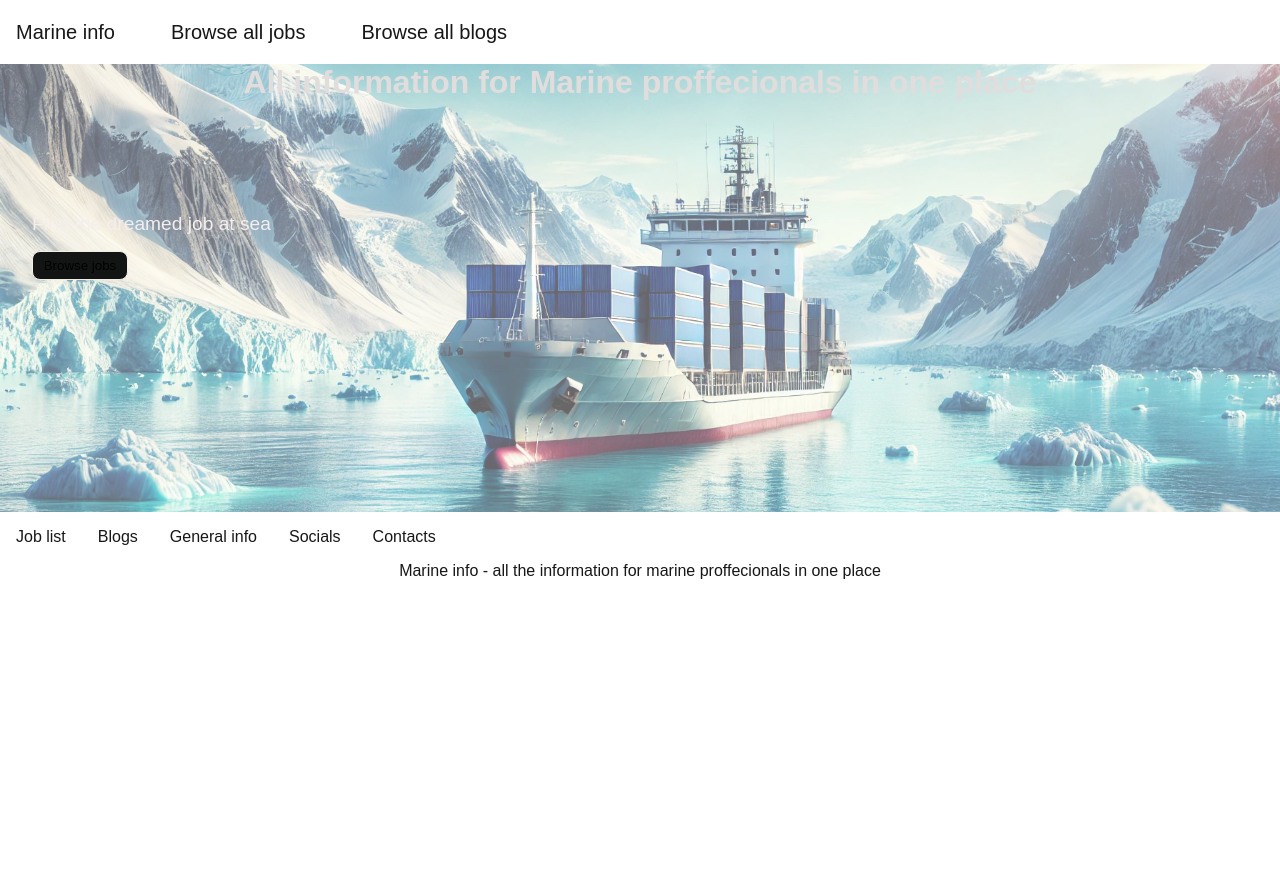
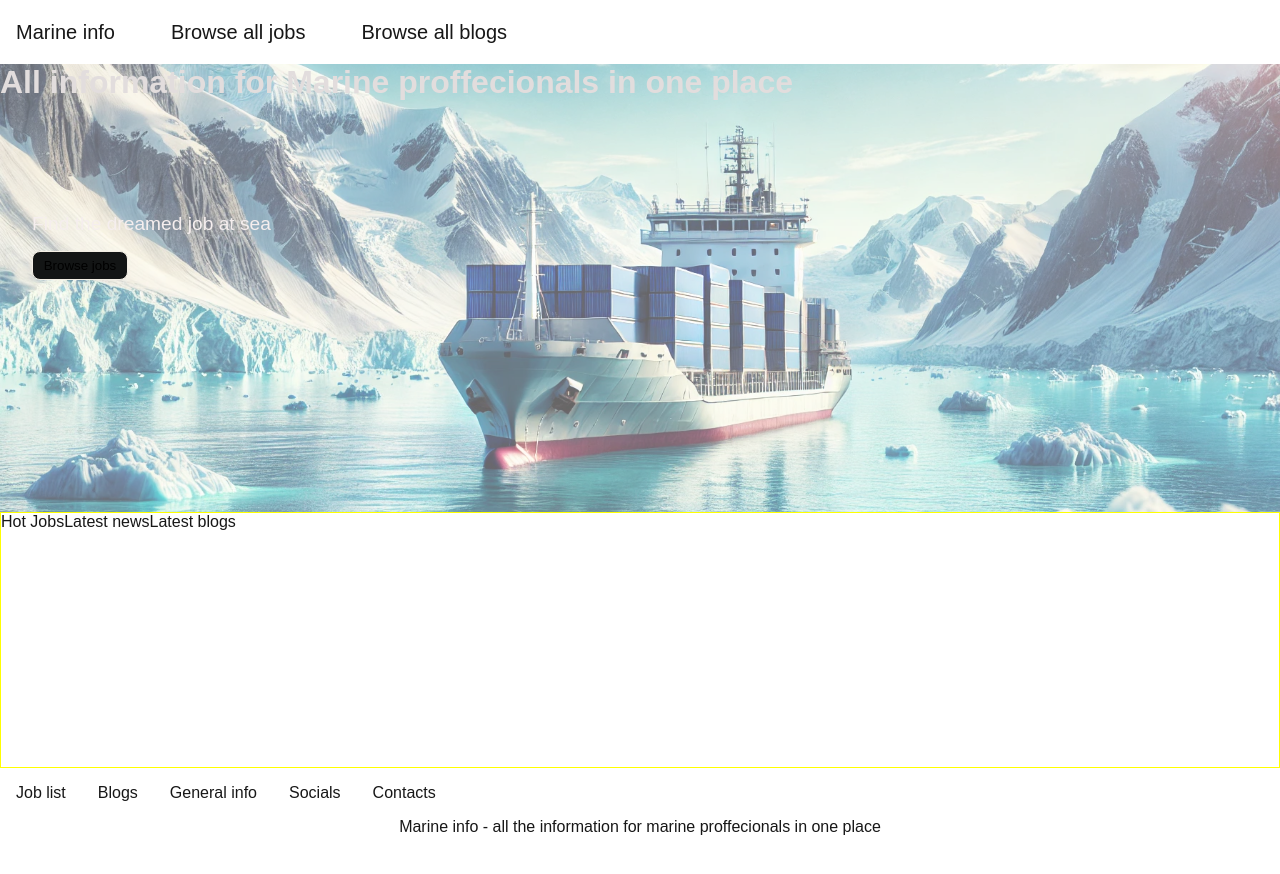
Before and after one commit to KostovPV/info-app, a Next.js app: page / in a window 1280 px wide. Shown: the top 874 px of the page. Before the commit the page ends 800 px from the top, so only its background shows below. Built offline with nearby package versions, Linux system fonts and the light colour scheme.

Commit message:
Home page edited

```diff
--- a/app/components/Slider/Slider.module.css
+++ b/app/components/Slider/Slider.module.css
@@ -0,0 +1,8 @@
+.sliderContainer {
+    display: flex;
+    flex-direction: row;
+    width: 100%;
+    min-height: 16rem;
+    /* margin-top: 1rem;  */
+    border: 1px solid yellow;
+  }
--- a/app/page.js
+++ b/app/page.js
@@ -1,22 +1,22 @@
 import Image from "next/image";
 import styles from "./page.module.css";
 import Link from "next/link";
+import Slider from "./components/Slider/Slider";
 
 export default function Home() {
   return (<>
-    <div className={styles.page}>
+    <div className={styles.pageTop}>
       <h1 >All information for Marine proffecionals in one place</h1>
-      <main className={styles.main}>
+      <section className={styles.main}>
         <div className={styles.jobContainer}>
           <div>Find the dreamed job at sea</div>
           <button>
-            <Link href='/jobs'>Browse jobs</Link>
+            <Link href="/jobs">Browse jobs</Link>
           </button>
-
         </div>
-      </main>
-
+      </section>
     </div>
+    <Slider />
   </>
 
   );
--- a/app/page.module.css
+++ b/app/page.module.css
@@ -1,4 +1,4 @@
-.page {
+.pageTop {
   min-height: 28rem;
   display: flex;
   flex-direction: column;
@@ -9,7 +9,7 @@
   color: rgb(226, 221, 221);
 }
 
-.page::before {
+.pageTop::before {
   content: "";
   position: absolute;
   top: 0;
@@ -26,16 +26,17 @@
 
 .main {
   display: flex;
+  flex-direction: column;
   font-size: 1.2rem;
   color: #f5eeee;
 }
 
 .jobContainer {
-  /* width: 10rem; */
   display: flex;
   flex-direction: column;
   padding-top: 7rem;
   margin-left: 2rem;
+  margin-bottom: 2rem;
 }
 .jobContainer button {
   margin-top: 1rem;
```
